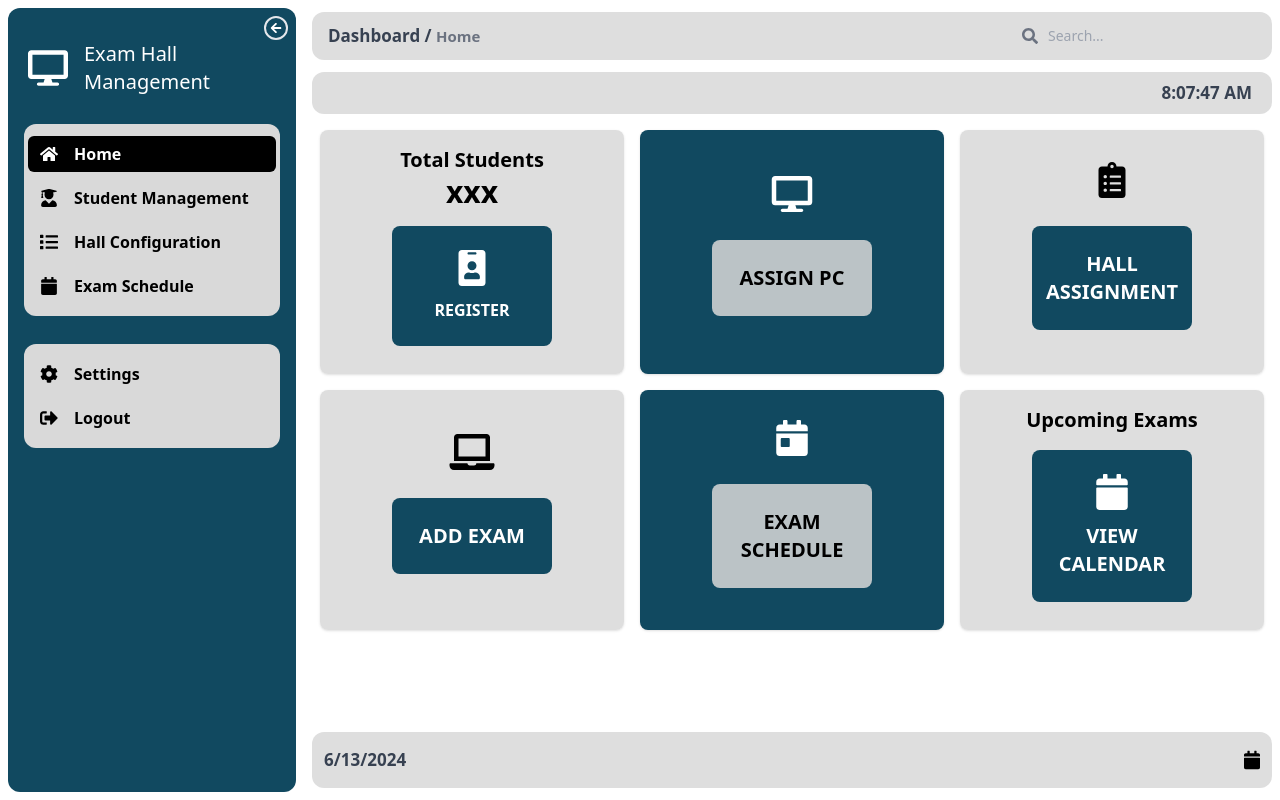
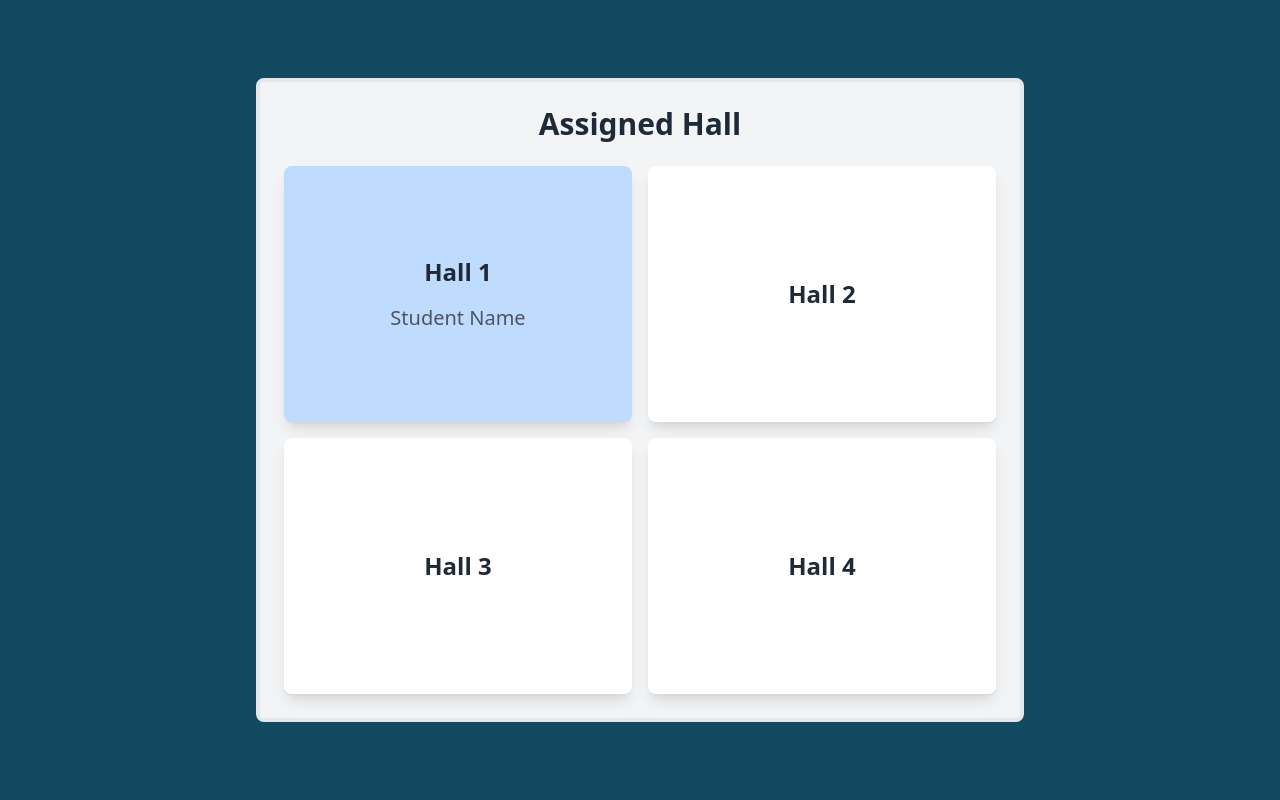
Before and after one commit to NisharaJay/SmartExamHall, a React (Create React App) app: page / in a window 1280 px wide. Built offline with nearby package versions, Linux system fonts and the light colour scheme.

Commit message:
Add files via upload

```diff
--- a/src/App.js
+++ b/src/App.js
@@ -1,27 +1,24 @@
-import React, { useState } from "react";
-import Login from "./Login";
-
-import { Sidebar } from "./components/Sidebar";
+import React, { useState, useEffect } from 'react';
+import Hall from './Hall';
 
 function App() {
-  const [isLoggedIn, setIsLoggedIn] = useState(true); // Initially assume user is logged in
+  const [studentName, setStudentName] = useState('Student Name');
+  const [assignedHall, setAssignedHall] = useState(1);
 
-  const handleLogout = () => {
-    setIsLoggedIn(false); // Set logged out state
-  };
+  // Simulate fetching data from a database
+  useEffect(() => {
+    // Replace this with actual data fetching logic
+    // For example, fetching from an API and setting the state with response data
+    setStudentName('Student Name');
+    setAssignedHall(1);
+  }, []);
 
-  const handleLogin = () => {
-    setIsLoggedIn(true); // Set logged in state
-  };
   return (
-    <div>
-      {isLoggedIn ? (
-        <Sidebar onLogout={handleLogout} /> // Pass the logout handler to Sidebar
-      ) : (
-        <Login onLogin={handleLogin} /> // Pass the login handler to Login
-      )}
+    <div style={{ backgroundColor: '#114960' }} className="min-h-screen flex items-center justify-center">
+      <div className="max-w-3xl w-full mx-auto p-6 bg-gray-100 rounded-lg border-4">
+        <Hall studentName={studentName} assignedHall={assignedHall} />
+      </div>
     </div>
-
   );
 }
 
--- /dev/null
+++ b/src/Hall.js
@@ -0,0 +1,36 @@
+import React, { useState } from 'react';
+
+const Hall = ({ studentName, assignedHall }) => {
+  const [selectedHall, setSelectedHall] = useState(null);
+
+  const handleHallClick = (hallNumber) => {
+    setSelectedHall(hallNumber);
+  };
+
+  return (
+    <div className="flex flex-col items-center">
+      <h1 className="text-3xl font-bold mb-6 text-center text-gray-800">Assigned Hall</h1>
+      <div className="grid grid-cols-1 md:grid-cols-2 gap-4 w-full">
+        {[1, 2, 3, 4].map((hallNumber) => (
+          <a
+            href={`/hall/${hallNumber}`} // URL for the specific hall page
+            key={hallNumber}
+            onClick={() => handleHallClick(hallNumber)}
+            className={`p-6 rounded-lg shadow-lg flex items-center justify-center h-64 cursor-pointer ${
+              assignedHall === hallNumber ? 'bg-blue-200' : 'bg-white'
+            }`}
+          >
+            <div className="text-center">
+              <h2 className="text-2xl font-bold text-gray-800">Hall {hallNumber}</h2>
+              {assignedHall === hallNumber && (
+                <p className="text-xl text-gray-600 mt-4">{studentName}</p>
+              )}
+            </div>
+          </a>
+        ))}
+      </div>
+    </div>
+  );
+};
+
+export default Hall;
--- a/src/index.css
+++ b/src/index.css
@@ -1,13 +1,4 @@
+
 @tailwind base;
 @tailwind components;
 @tailwind utilities;
-
-body {
-    background-color: ;
-    -webkit-font-smoothing: antialiased;
-}
-
-.md\:margin {
-    margin-top: 600px;
-    margin-left: -100px;
-}
--- a/src/index.js
+++ b/src/index.js
@@ -2,7 +2,7 @@ import React from 'react';
 import ReactDOM from 'react-dom/client';
 import './index.css';
 import App from './App';
-
+import reportWebVitals from './reportWebVitals';
 
 const root = ReactDOM.createRoot(document.getElementById('root'));
 root.render(
@@ -10,3 +10,8 @@ root.render(
     <App />
   </React.StrictMode>
 );
+
+// If you want to start measuring performance in your app, pass a function
+// to log results (for example: reportWebVitals(console.log))
+// or send to an analytics endpoint. Learn more: https://bit.ly/CRA-vitals
+reportWebVitals();
```
